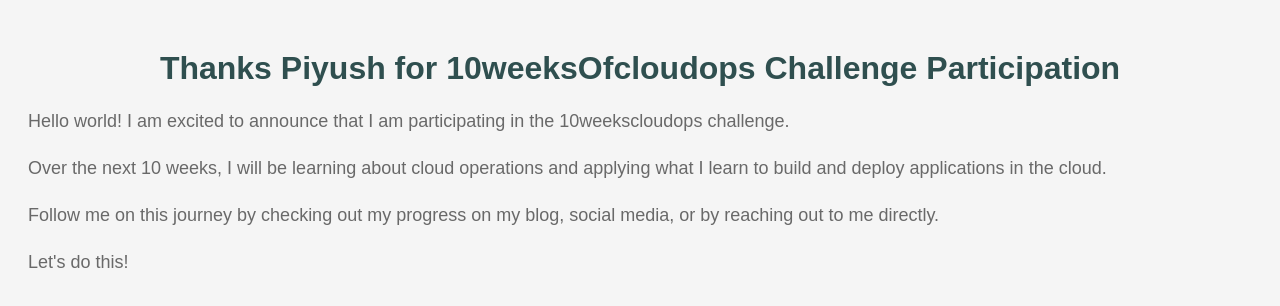
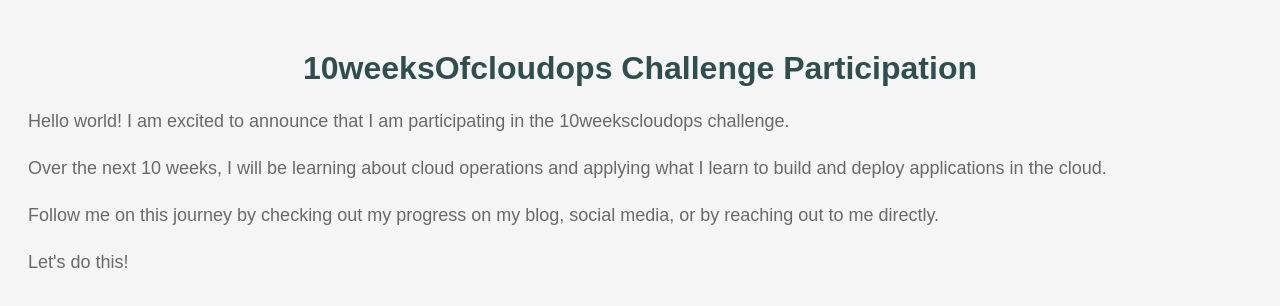
Before and after one commit to jayvardhan2111/static-pages-terraform, a plain HTML site: page index.html in a window 1280 px wide. Drawn offline with Linux system fonts and the light colour scheme.

Commit message:
Added html

```diff
--- a/index.html
+++ b/index.html
@@ -22,7 +22,7 @@
 	</style>
 </head>
 <body>
-	<h1>Thanks Piyush for 10weeksOfcloudops Challenge Participation</h1>
+	<h1>10weeksOfcloudops Challenge Participation</h1>
 	<p>Hello world! I am excited to announce that I am participating in the 10weekscloudops challenge.</p>
 	<p>Over the next 10 weeks, I will be learning about cloud operations and applying what I learn to build and deploy applications in the cloud.</p>
 	<p>Follow me on this journey by checking out my progress on my blog, social media, or by reaching out to me directly.</p>
```
